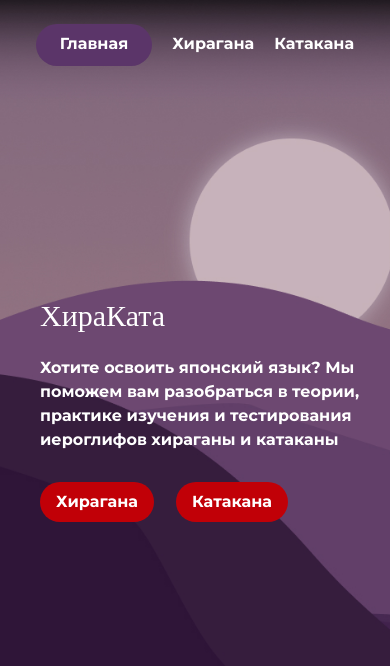
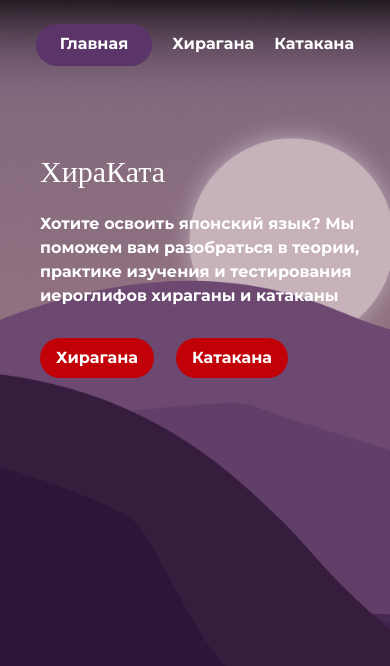
Before and after one commit to makesomelayouts/hirakata, a React (Vite) app: page / in a window 390 px wide. Shown: the top 666 px of the page. Built offline with nearby package versions, Linux system fonts and the light colour scheme; a web font is replaced by a local one.

Commit message:
Adapt content for 320

```diff
--- a/src/pages/Home.jsx
+++ b/src/pages/Home.jsx
@@ -8,7 +8,7 @@ function Home() {
       <motion.div className="h-screen bg-[url(@/assets/bg.jpg)] bg-cover">
         <Header />
 
-        <div className="flex flex-col items-baseline justify-center ml-10 text-left text-white mt-52 md:ml-32 xl:ml-80 xl:mt-64">
+        <div className="flex flex-col items-baseline justify-center ml-10 text-left text-white mt-16 lg:mt-52 md:ml-32 xl:ml-80 xl:mt-64">
           <motion.h1
             className="text-3xl font-normal md:text-5xl font-header"
             initial={{ opacity: 0, y: -20 }}
```
